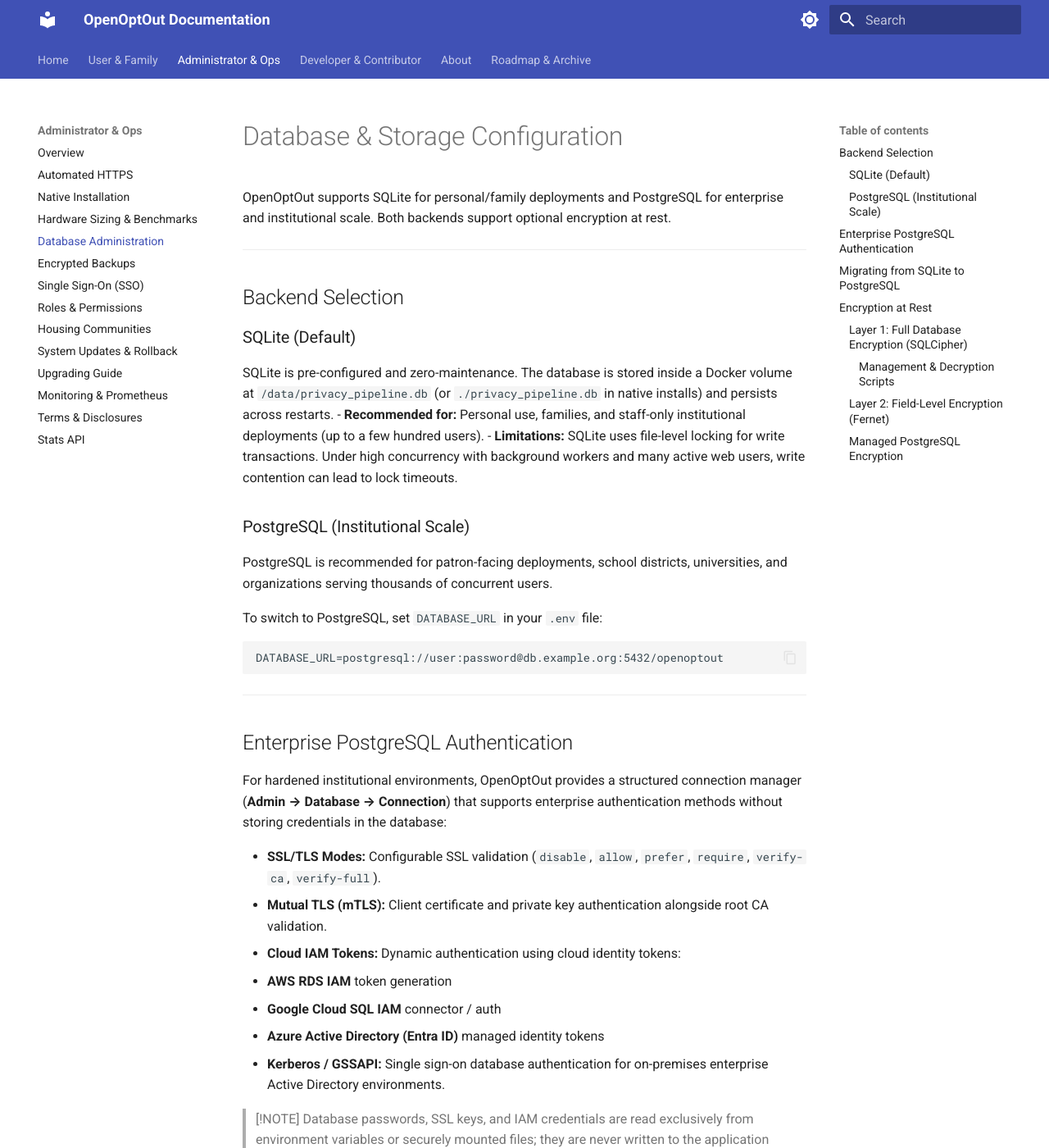
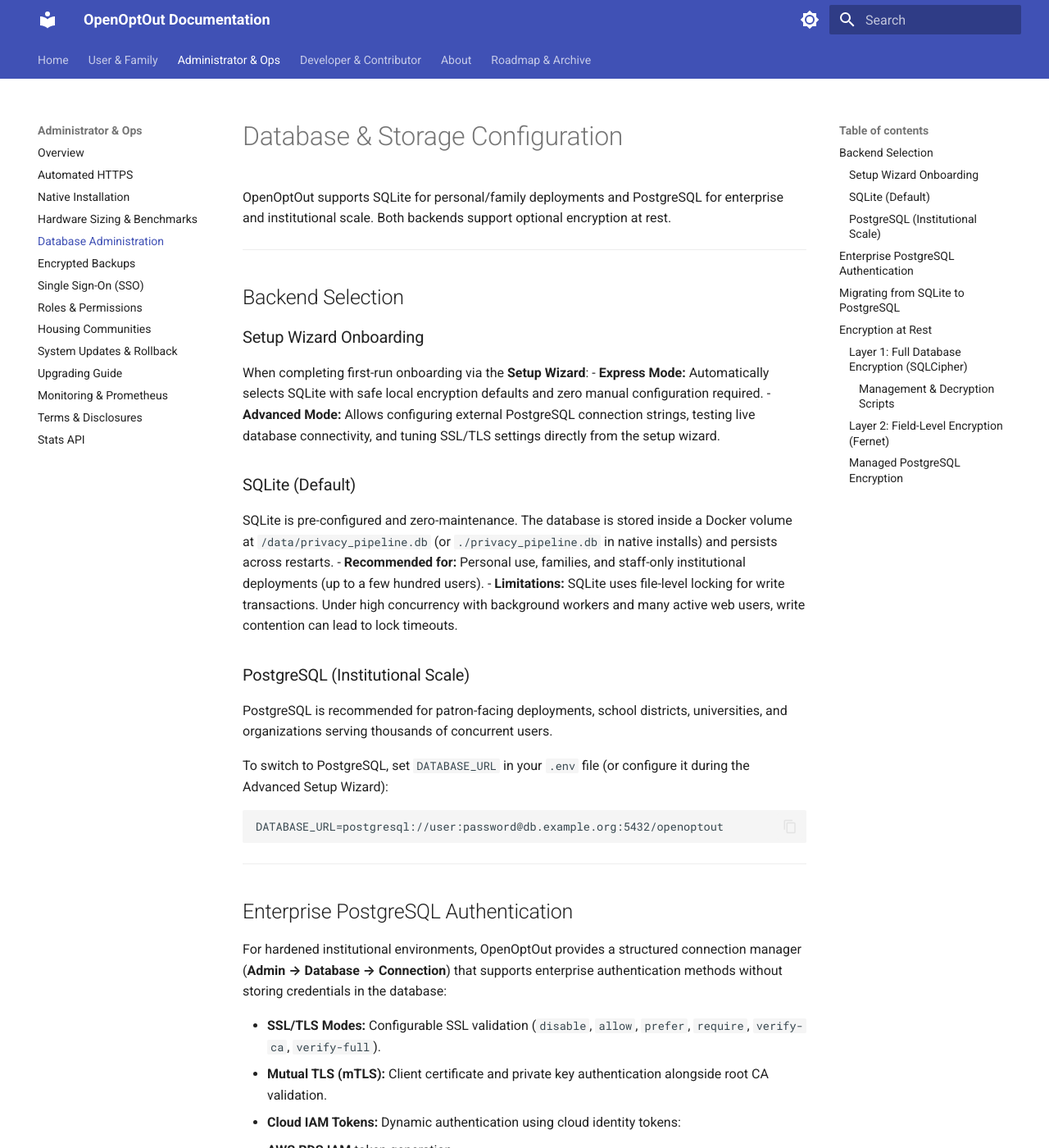
Before and after one commit to rlnunez/OpenOptOut, an MkDocs documentation site: the page built from docs/admin/database.md, in a window 1280 px wide and 1400 px high. Shown: the whole window at 82% size. Built offline with MkDocs 1.6.1 and Material for MkDocs 9.7.7, drawn with Linux system fonts in a browser that asks for light colours.

Commit message:
docs: update setup wizard, master key, mTLS, and security scanning docs

````diff
--- a/docs/admin/database.md
+++ b/docs/admin/database.md
@@ -5,6 +5,11 @@
 ---
 
 ## Backend Selection
+
+### Setup Wizard Onboarding
+When completing first-run onboarding via the **Setup Wizard**:
+- **Express Mode:** Automatically selects SQLite with safe local encryption defaults and zero manual configuration required.
+- **Advanced Mode:** Allows configuring external PostgreSQL connection strings, testing live database connectivity, and tuning SSL/TLS settings directly from the setup wizard.
 
 ### SQLite (Default)
 SQLite is pre-configured and zero-maintenance. The database is stored inside a Docker volume at `/data/privacy_pipeline.db` (or `./privacy_pipeline.db` in native installs) and persists across restarts.
@@ -14,7 +19,7 @@
 ### PostgreSQL (Institutional Scale)
 PostgreSQL is recommended for patron-facing deployments, school districts, universities, and organizations serving thousands of concurrent users.
 
-To switch to PostgreSQL, set `DATABASE_URL` in your `.env` file:
+To switch to PostgreSQL, set `DATABASE_URL` in your `.env` file (or configure it during the Advanced Setup Wizard):
 ```env
 DATABASE_URL=postgresql://user:password@db.example.org:5432/openoptout
 ```
````
Also changed, not shown: CHANGELOG.md (+1 -0 lines), README.md (+7 -3 lines), SECURITY.md (+2 -0 lines), docs/admin/index.md (+3 -1 lines), docs/dev/release-testing.md (+1 -1 lines).
